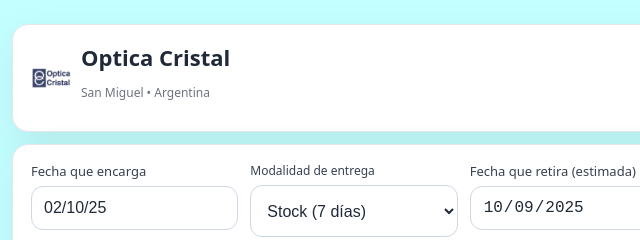
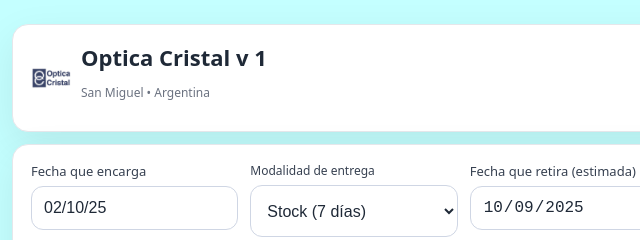
Before and after one commit to a32028974/97_2, a plain HTML site: page index.html in a window 1280 px wide. Shown: the top 240 px of the page, 52-692 px from the left. Drawn offline with Linux system fonts and the light colour scheme; some packages are replaced by stand-ins of ours; a script that the page names is missing.

Commit message:
Update index.html

```diff
--- a/index.html
+++ b/index.html
@@ -30,7 +30,7 @@
         <div class="brand">
           <img src="logo.png" alt="Óptica Cristal" />
           <div>
-            <h1>Optica Cristal</h1>
+            <h1>Optica Cristal v 1</h1>
             <p class="muted small">San Miguel • Argentina</p>
           </div>
         </div>
```
